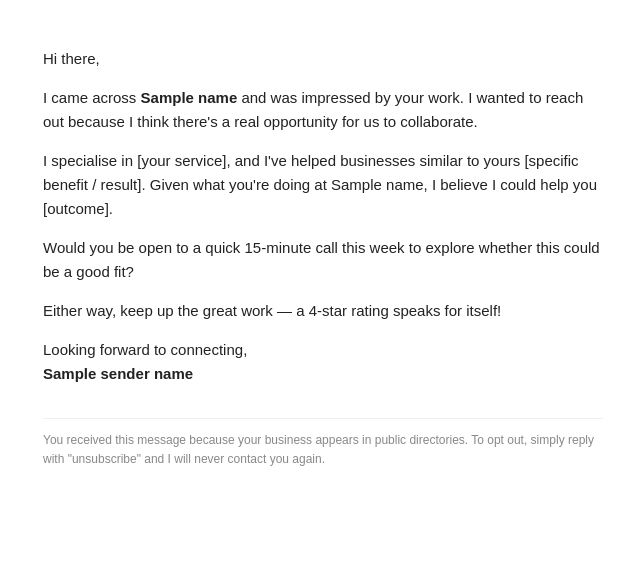
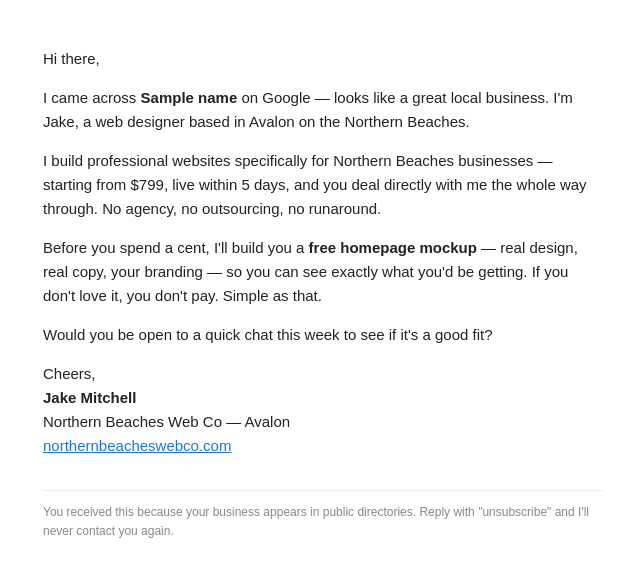
Before and after one commit to JakeM12345/outreach-system, a Python web app: template templates/outreach.html in a window 1280 px wide. Shown: the top 577 px of the page, without its empty margins (317-957 px from the left). Run offline with Jinja, Linux system fonts and the light colour scheme; the template is opened without the code that fills it: most values are stand-ins (such as "Sample title", 1, 10 or a date in 2020).

Commit message:
Update outreach.html

```diff
--- a/templates/outreach.html
+++ b/templates/outreach.html
@@ -14,34 +14,38 @@
   <p>Hi there,</p>
 
   <p>
-    I came across <strong>{{name}}</strong> and was impressed by your work.
-    I wanted to reach out because I think there's a real opportunity for us
-    to collaborate.
+    I came across <strong>{{name}}</strong> on Google — looks like a great
+    local business. I'm Jake, a web designer based in Avalon on the Northern
+    Beaches.
   </p>
 
   <p>
-    I specialise in [your service], and I've helped businesses similar to yours
-    [specific benefit / result]. Given what you're doing at {{name}}, I believe
-    I could help you [outcome].
+    I build professional websites specifically for Northern Beaches businesses
+    — starting from $799, live within 5 days, and you deal directly with me
+    the whole way through. No agency, no outsourcing, no runaround.
   </p>
 
   <p>
-    Would you be open to a quick 15-minute call this week to explore whether
-    this could be a good fit?
+    Before you spend a cent, I'll build you a <strong>free homepage
+    mockup</strong> — real design, real copy, your branding — so you can see
+    exactly what you'd be getting. If you don't love it, you don't pay.
+    Simple as that.
   </p>
 
   <p>
-    Either way, keep up the great work — a {{rating}}-star rating speaks for itself!
+    Would you be open to a quick chat this week to see if it's a good fit?
   </p>
 
   <p>
-    Looking forward to connecting,<br />
-    <strong>{{sender_name}}</strong>
+    Cheers,<br />
+    <strong>Jake Mitchell</strong><br />
+    Northern Beaches Web Co — Avalon<br />
+    <a href="https://northernbeacheswebco.com">northernbeacheswebco.com</a>
   </p>
 
   <div class="footer">
-    You received this message because your business appears in public directories.
-    To opt out, simply reply with "unsubscribe" and I will never contact you again.
+    You received this because your business appears in public directories.
+    Reply with "unsubscribe" and I'll never contact you again.
   </div>
 </div>
 </body>
```
